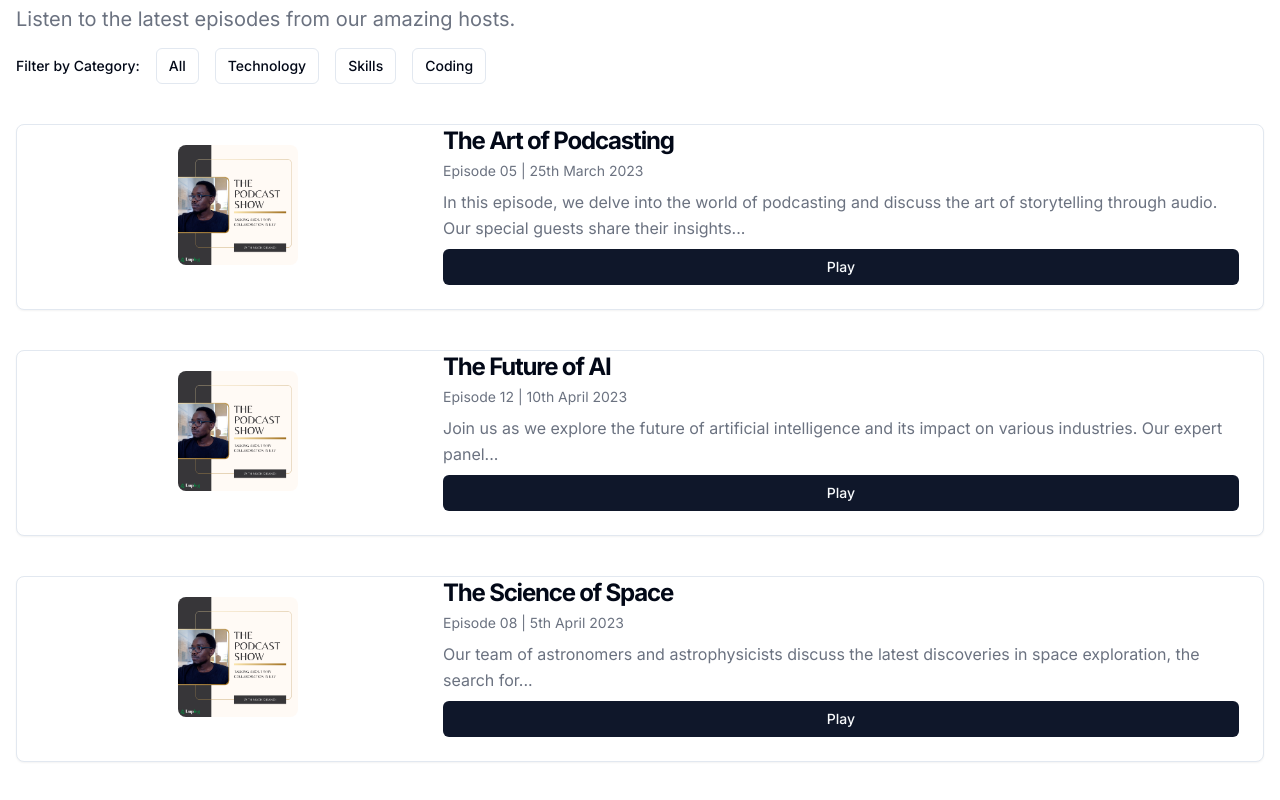
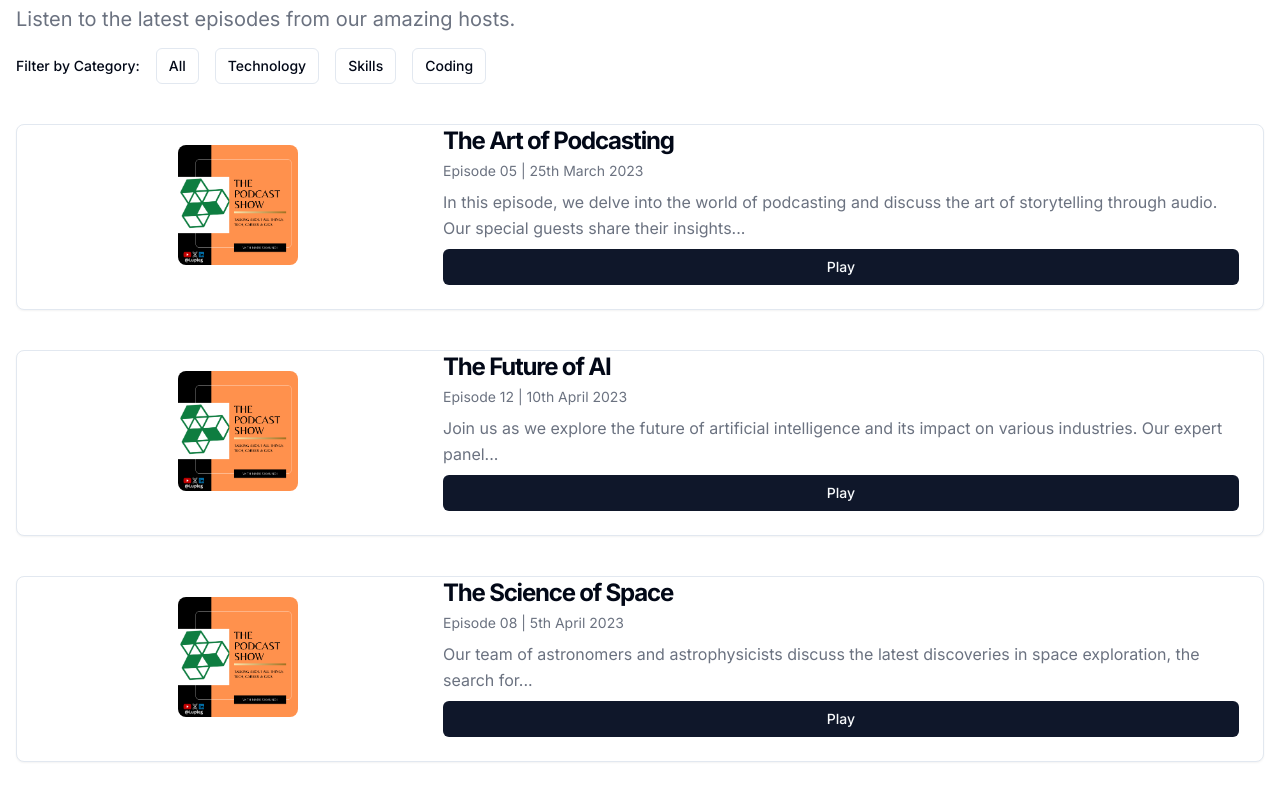
Before and after one commit to marksikaundi/Lupleg, a Next.js app: page /podcasts in a window 1280 px wide. Shown: the part 610-1410 px from the top of the page. Built offline with nearby package versions, Linux system fonts and the light colour scheme.

Commit message:
updated the cover

```diff
--- a/app/(programes)/podcasts/page.jsx
+++ b/app/(programes)/podcasts/page.jsx
@@ -157,7 +157,7 @@ export default function Component() {
                   alt="Episode cover"
                   className="aspect-[1/1] rounded-lg object-cover"
                   height="120"
-                  src="/collabo.png"
+                  src="/Lupleg podcast.png"
                   width="120"
                 />
               </div>
@@ -183,7 +183,7 @@ export default function Component() {
                   alt="Episode cover"
                   className="aspect-[1/1] rounded-lg object-cover"
                   height="120"
-                  src="/collabo.png"
+                  src="/Lupleg podcast.png"
                   width="120"
                 />
               </div>
@@ -209,7 +209,7 @@ export default function Component() {
                   alt="Episode cover"
                   className="aspect-[1/1] rounded-lg object-cover"
                   height="120"
-                  src="/collabo.png"
+                  src="/Lupleg podcast.png"
                   width="120"
                 />
               </div>
```
Also changed, not shown: public/Lupleg podcast.png (added).
